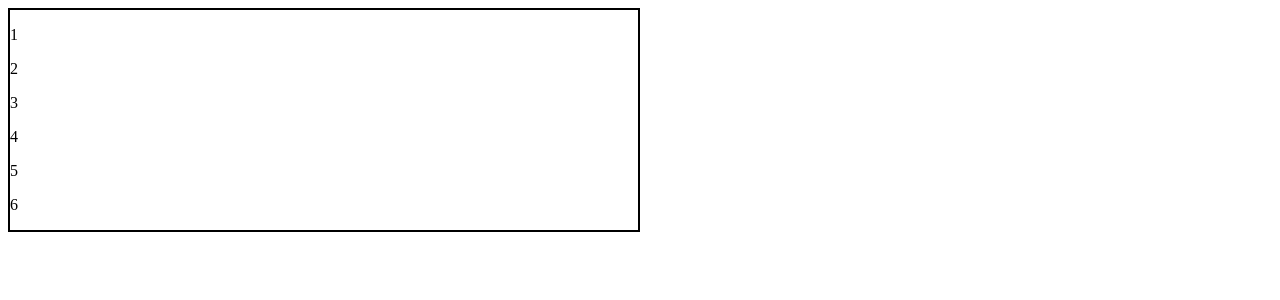
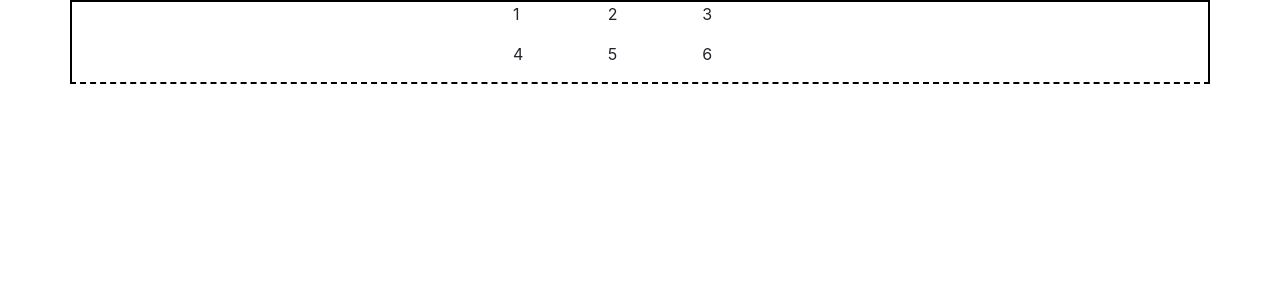
Before and after one commit to ryanctyoung/coachingassist, a Next.js app in the folder client/: page / in a window 1280 px wide. Shown: the top 300 px of the page. Built offline with nearby package versions, Linux system fonts and the light colour scheme.

Commit message:
court visual work

```diff
--- a/client/pages/core/court_core.js
+++ b/client/pages/core/court_core.js
@@ -3,10 +3,10 @@ import { Container, Row, Col } from 'react-bootstrap';
 import styled from 'styled-components';
 
 
-const Box = styled.div`
+// const Box = styled.div`
 
-	width: 50%;
-`;
+// 	width: 50%;
+// `;
 
 export default function Court(props){
 
@@ -21,34 +21,34 @@ export default function Court(props){
 			</div>
 		);
 	}
+
+	const Column = (props) => {
+		let number = props.number;
+		return(
+			<Col xs={1}>
+				<Zone number={number} />
+			</Col>
+		);
+	}
+
+	const CourtRow = (props) => {
+		let number = props.number;
+
+		return(
+			<Row xs={2} style={{'justify-content': 'center'}}>
+				<Column number={3*(number)-2}/>
+				<Column number={3*(number)-1}/>
+				<Column number={3*(number)}/>
+			</Row>
+		);
+	}
+
 	return(
-		<Box>
-			<Container style={{border: '2px solid black'}}>
-				<Row>
-					<Col>
-						<Zone number={1} />
-					</Col>
-					<Col>
-						<Zone number={2} />
-					</Col>
-				</Row>
-				<Row>
-					<Col>
-						<Zone number={3} />
-					</Col>
-					<Col>
-						<Zone number={4} />
-					</Col>
-				</Row>
-				<Row>
-					<Col>
-						<Zone number={5} />
-					</Col>
-					<Col>
-						<Zone number={6} />
-					</Col>
-				</Row>
+		<div>
+			<Container style={{border: '2px solid black', 'border-bottom-style': 'dashed'}}>
+				<CourtRow number={1}/>
+				<CourtRow number={2}/>
 			</Container>
-		</Box>
+		</div>
 	);
 }
--- a/client/pages/index.js
+++ b/client/pages/index.js
@@ -1,9 +1,16 @@
+import React from 'react'
 import Landing from "./components/landing"
 
 
 export default function Index() {
   return (
     <div>
+    	<link
+		  rel="stylesheet"
+		  href="https://maxcdn.bootstrapcdn.com/bootstrap/4.4.1/css/bootstrap.min.css"
+		  integrity="sha384-Vkoo8x4CGsO3+Hhxv8T/Q5PaXtkKtu6ug5TOeNV6gBiFeWPGFN9MuhOf23Q9Ifjh"
+		  crossOrigin="anonymous"
+		/>
       <Landing />
     </div>
   );
```
Also changed, not shown: 1 other file (tests, documents, lock files or other folders).
